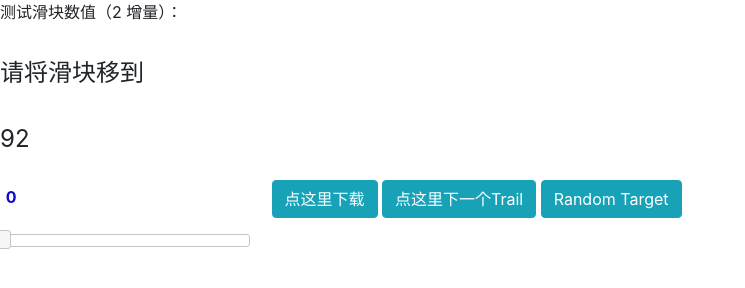
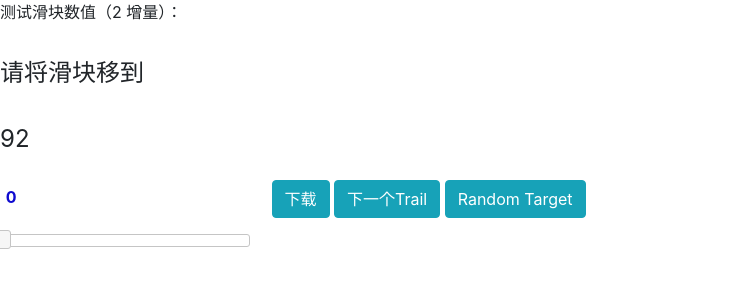
Before and after one commit to Neutrino3316/mathematical-evaluation, a plain HTML site: page index.html in a window 1280 px wide. Shown: the whole page, without its empty margins (0-745 px from the left). Drawn offline with nearby package versions, Linux system fonts and the light colour scheme.

Commit message:
update button name

```diff
--- a/index.html
+++ b/index.html
@@ -71,8 +71,8 @@
     <p style="line-height: 50px;font-size: 24px">请将滑块移到</p>
     <p id="target" style="line-height: 50px;font-size: 24px">0</p>
     <input type="text" id="amount" style="border:0; font-weight:bold; color:#0e0acf;">
-    <button type="button" class="btn btn-info" onclick="exportToExcel()">点这里下载</button>
-    <button type="button" class="btn btn-info" onclick="nextTrail()">点这里下一个Trail</button>
+    <button type="button" class="btn btn-info" onclick="exportToExcel()">下载</button>
+    <button type="button" class="btn btn-info" onclick="nextTrail()">下一个Trail</button>
     <button type="button" class="btn btn-info" onclick="setRandomTarget()">Random Target</button>
 </p>
 
```
